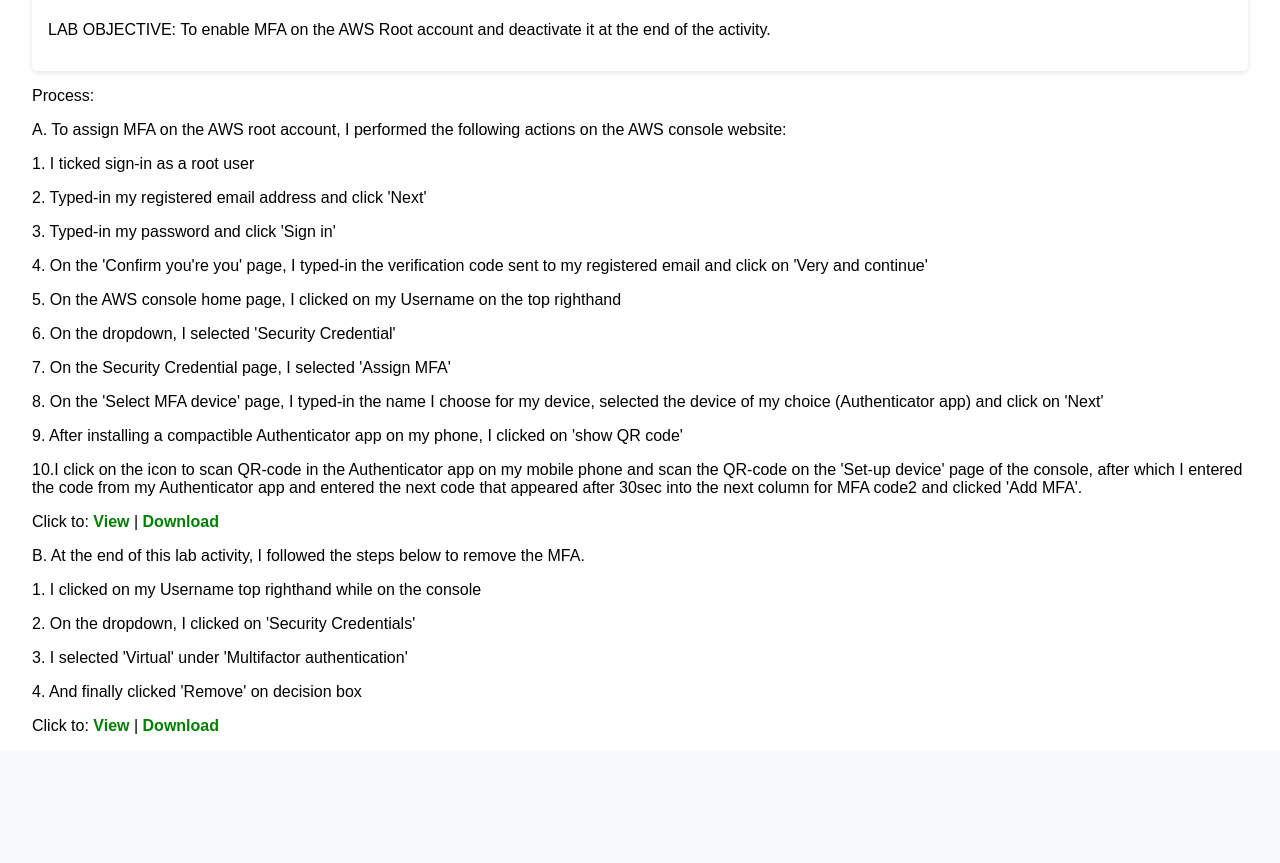
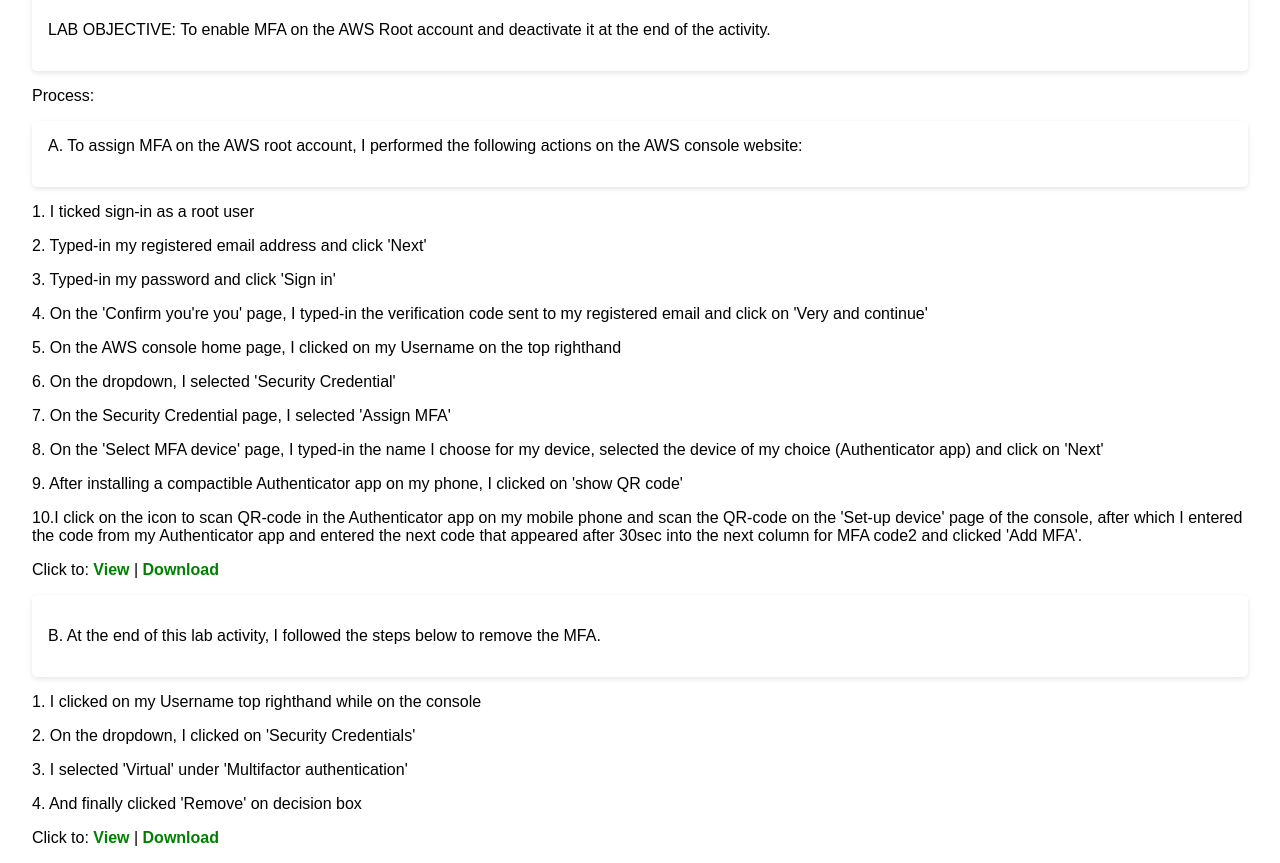
Before and after one commit to 2200537/Implementing_MFA_for_User_accounts, a plain HTML site: page index.html in a window 1280 px wide. Shown: the part 380-1243 px from the top of the page. Before the commit the page ends 1131 px from the top, so only its background shows below. Drawn offline with Linux system fonts and the light colour scheme.

Commit message:
Update index.html

```diff
--- a/index.html
+++ b/index.html
@@ -59,7 +59,11 @@
     <p>LAB OBJECTIVE: To enable MFA on the AWS Root account and deactivate it at the end of the activity.</p>
 </li>
 </ul>
-<p>Process:</p> A. To assign MFA on the AWS root account, I performed the following actions on the AWS console website: </p>
+
+<p>Process:</p>
+<ul>
+<li>
+    A. To assign MFA on the AWS root account, I performed the following actions on the AWS console website: </p>
 </li>
 </ul>
 1. I ticked sign-in as a root user </p>
@@ -76,6 +80,8 @@
     <a href="Assigning MFA.pdf" download>Download</a></p>
 </li>
 </ul>
+<ul>
+<li>
 </p>B. At the end of this lab activity, I followed the steps below to remove the MFA.</p>
 </li>
 </ul>
```
